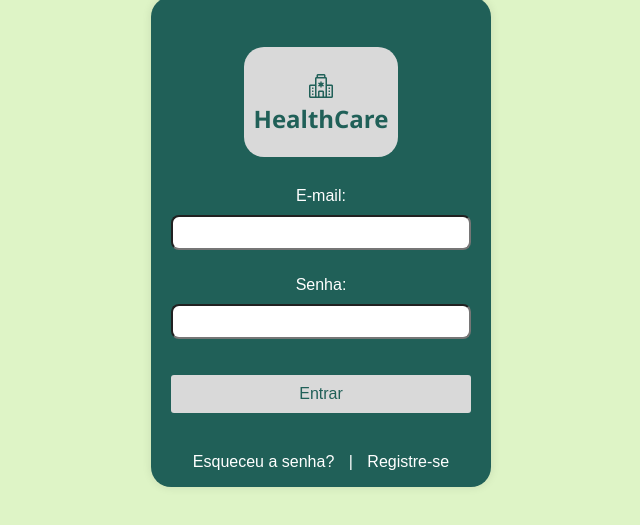
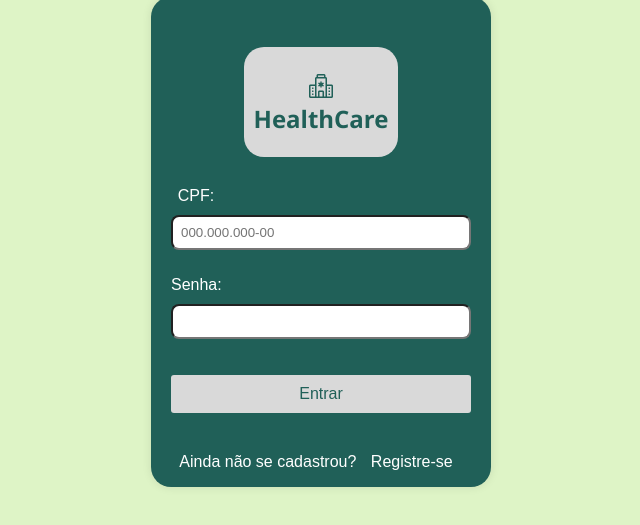
Before and after one commit to pnn99/ti-HealthCare, a website: page TI/front-end/login.html in a window 1280 px wide. Shown: the part 201-726 px from the top of the page, without its empty margins (319-959 px from the left). Drawn offline with nearby package versions, Linux system fonts and the light colour scheme.

Commit message:
Alteração da página de Login. Troca de email por cpf.

```diff
--- a/TI/front-end/estilos/styleLogin.css
+++ b/TI/front-end/estilos/styleLogin.css
@@ -41,6 +41,7 @@ h1 {
 label {
     display: block;
     margin: 10px 0;
+    max-width: 50px;
 }
 
 input {
--- a/TI/front-end/login.html
+++ b/TI/front-end/login.html
@@ -18,15 +18,14 @@
                 <h2><i class="bi bi-hospital"></i> HealthCare</h2>
             </div>
             <form id="loginForm">
-                <label for="email">E-mail:</label>
-                <input type="email" id="email" name="email" required>
+                <label for="cpf">CPF:</label>
+                <input type="text" id="cpf" name="cpf" pattern="\d{3}\.\d{3}\.\d{3}-\d{2}" placeholder="000.000.000-00" required>
                 <label for="password">Senha:</label>
                 <input type="password" id="password" name="password" required>
                 <button type="button" onclick="login()">Entrar</button>
             </form>
             <div class="links">
-                <a href="cadastro.html" id="novasenha">Esqueceu a senha?</a>
-                <span>|</span>
+                <span>Ainda não se cadastrou?</span>
                 <a href="cadastro.html" id="registrar">Registre-se</a>
             </div>
         </div>
```
